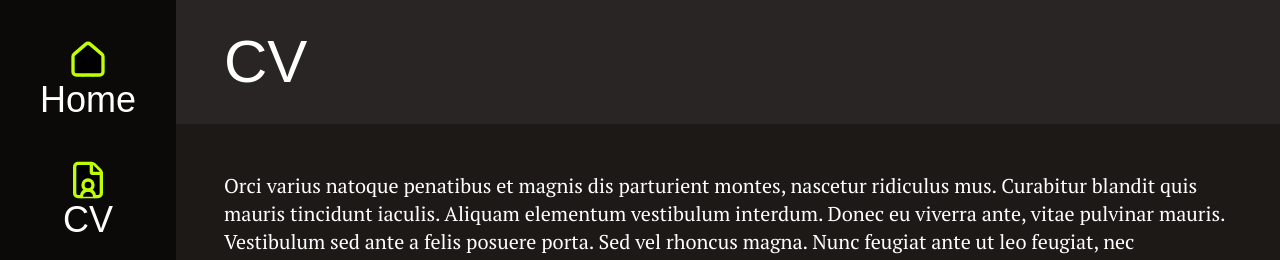
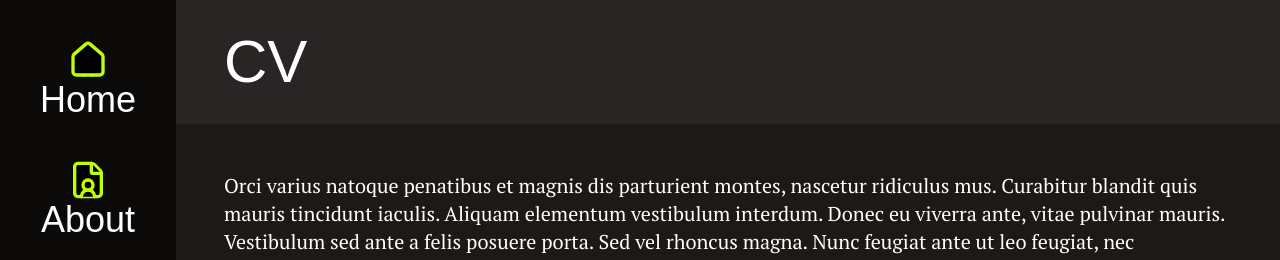
Before and after one commit to sean-xiao-zhao7/portfolio_personal_nextjs, a Next.js app: page /cv in a window 1280 px wide. Shown: the top 260 px of the page. Built offline with nearby package versions, Linux system fonts and the light colour scheme; a web font is replaced by a local one.

Commit message:
Add main menu item

```diff
--- /dev/null
+++ b/components/layouts/menu/main-menu-item.tsx
@@ -0,0 +1,11 @@
+import Link from "next/link";
+import { ReactNode } from "react";
+
+/**
+ * A single main menu item on the left.
+ */
+export default function MainMenuItem({ href, icon, children }: {
+    href: string, icon: ReactNode, children: ReactNode
+}) {
+    return <li><Link href={href} className="font-header text-4xl flex flex-col items-center">{icon} {children}</Link></li>
+}
--- a/components/layouts/menu/main-menu.tsx
+++ b/components/layouts/menu/main-menu.tsx
@@ -1,8 +1,9 @@
-import Link from "next/link";
 import { Dispatch, SetStateAction } from "react";
+
 import { Bot, Music, FileUser, House } from 'lucide-react';
 
 import ModeSwitcher from "@/components/widgets/mode-switcher";
+import MainMenuItem from "./main-menu-item";
 
 /**
  * Left sidebar menu.
@@ -13,10 +14,10 @@ export default function MainMenu({ setColorMode, currentColorMode }: { setColorM
     const modeSwitcherHandler = () => { setColorMode((prevState) => prevState === 'light' ? 'dark' : 'light') };
 
     return <ul className="min-h-screen p-10 flex flex-col gap-10 items-center bg-stone-950 light:bg-stone-100 light:border-stone-200 light:border-r-1">
-        <li><Link href='/' className="font-header text-4xl flex flex-col items-center"><House fill={iconFillColor} color={iconOutlineColor} size={40} />Home</Link></li>
-        <li><Link href='/cv' className="font-header text-4xl flex flex-col items-center"><FileUser fill={iconFillColor} color={iconOutlineColor} size={40} />CV</Link></li>
-        <li><Link href='/ai' className="font-header text-4xl flex flex-col items-center"><Bot fill={iconFillColor} color={iconOutlineColor} size={40} />AI</Link></li>
-        <li><Link href='/music' className="font-header text-4xl flex flex-col items-center"><Music fill={iconFillColor} color={iconOutlineColor} size={40} />Music</Link></li>
+        <MainMenuItem href="/" icon={<House fill={iconFillColor} color={iconOutlineColor} size={40} />}>Home</MainMenuItem>
+        <MainMenuItem href="/cv" icon={<FileUser fill={iconFillColor} color={iconOutlineColor} size={40} />}>About</MainMenuItem>
+        <MainMenuItem href="/ai" icon={<Bot fill={iconFillColor} color={iconOutlineColor} size={40} />}>AI</MainMenuItem>
+        <MainMenuItem href="/music" icon={<Music fill={iconFillColor} color={iconOutlineColor} size={40} />}>Music</MainMenuItem>
         <li><ModeSwitcher text={currentColorMode === 'dark' ? 'Light' : 'Dark'} modeSwitchHandler={modeSwitcherHandler} on={currentColorMode === 'dark'} /></li>
     </ul>
 }
```
